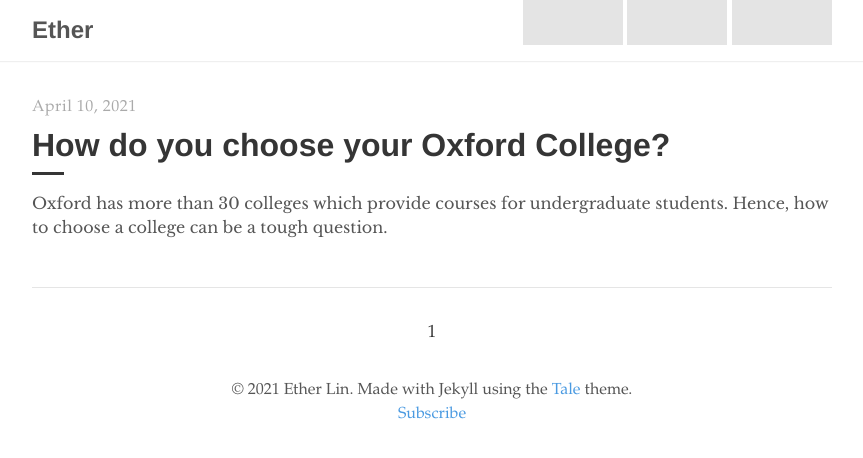
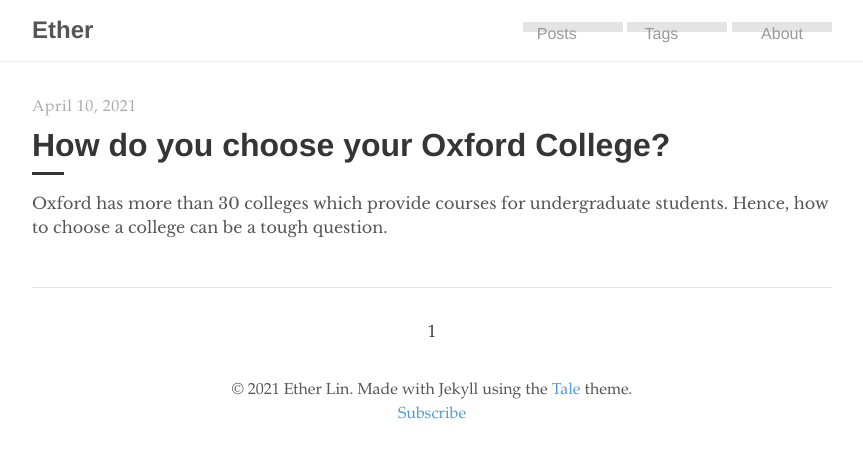
Before and after one commit to Ether-L/Ether-L.github.io, a Jekyll site: the page built from index.html, in a window 1280 px wide. Shown: the top 458 px of the page, without its empty margins (208-1071 px from the left). Built offline with Jekyll 4.4.1, drawn with Linux system fonts in a browser that asks for light colours; the list of posts is cut into pages by our own code.

Commit message:
Update _layout.scss

```diff
--- a/_sass/tale/_layout.scss
+++ b/_sass/tale/_layout.scss
@@ -55,9 +55,9 @@ footer,
   text-decoration: none;
   display: inline-block;
   background: lightgray;
-  height: 100px;
+  height: 10px;
   width: 100px;
-  line-height: 3;
+  line-height: 10px;
   text-align: center;
 
     &:last-child {
```
